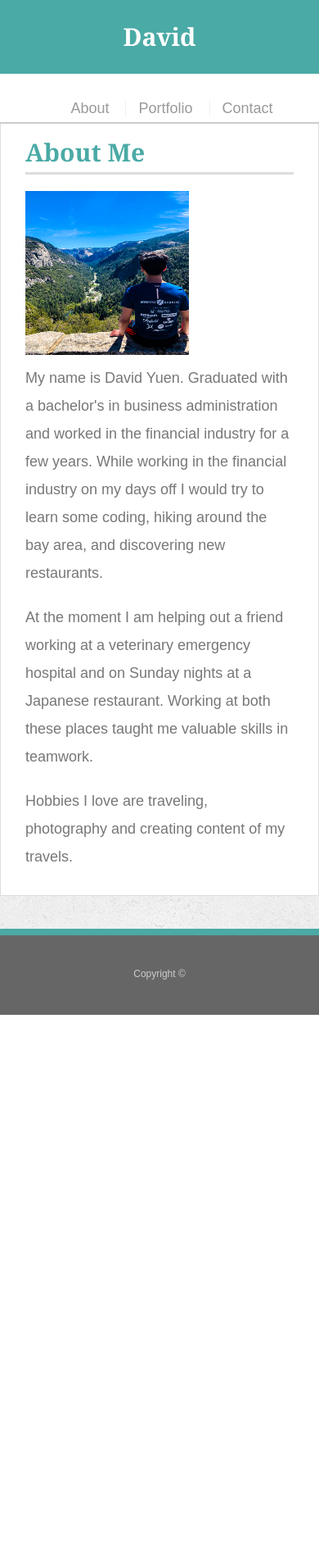
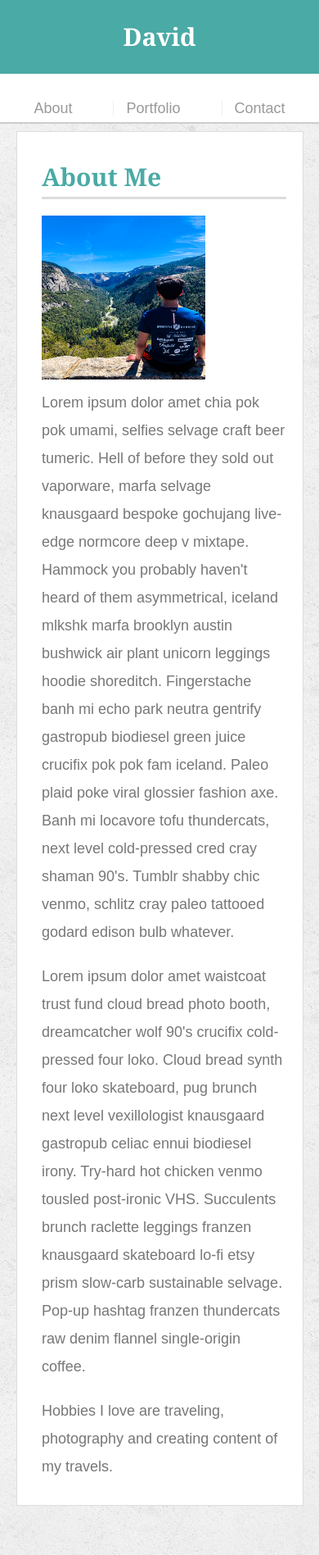
Before and after one commit to dyuen510/responsive-portfolio, a plain HTML site: page index.html in a window 390 px wide. Shown: the top 1897 px of the page at 82% size. Before the commit the page ends 1238 px from the top, so only its background shows below. Drawn offline with Linux system fonts and the light colour scheme.

Commit message:
made pages responsive with @media for 980,768,640. Also added lorem ipsum for content.

```diff
--- a/index.html
+++ b/index.html
@@ -5,6 +5,7 @@
         <meta charset="UTF-8">
         <title> About | David Yuen </title>
         <link rel="stylesheet" type="text/css" href="style.css">
+        <meta name="viewport" content="width=device-width, initial-scale=1.0">
 
     </head>
 
@@ -33,13 +34,10 @@
             <img src = "pic.jpeg" width="200" height="200">
 
             <p>
-                My name is David Yuen. Graduated with a bachelor's in business administration and worked in
-                the financial industry for a few years. While working in the financial industry on my days off I
-                would try to learn some coding, hiking around the bay area, and discovering new restaurants.
+                    Lorem ipsum dolor amet chia pok pok umami, selfies selvage craft beer tumeric. Hell of before they sold out vaporware, marfa selvage knausgaard bespoke gochujang live-edge normcore deep v mixtape. Hammock you probably haven't heard of them asymmetrical, iceland mlkshk marfa brooklyn austin bushwick air plant unicorn leggings hoodie shoreditch. Fingerstache banh mi echo park neutra gentrify gastropub biodiesel green juice crucifix pok pok fam iceland. Paleo plaid poke viral glossier fashion axe. Banh mi locavore tofu thundercats, next level cold-pressed cred cray shaman 90's. Tumblr shabby chic venmo, schlitz cray paleo tattooed godard edison bulb whatever.
             </p>
             <p>
-                 At the moment I am helping out a friend working at a veterinary emergency hospital and on Sunday
-                nights at a Japanese restaurant. Working at both these places taught me valuable skills in teamwork.
+                    Lorem ipsum dolor amet waistcoat trust fund cloud bread photo booth, dreamcatcher wolf 90's crucifix cold-pressed four loko. Cloud bread synth four loko skateboard, pug brunch next level vexillologist knausgaard gastropub celiac ennui biodiesel irony. Try-hard hot chicken venmo tousled post-ironic VHS. Succulents brunch raclette leggings franzen knausgaard skateboard lo-fi etsy prism slow-carb sustainable selvage. Pop-up hashtag franzen thundercats raw denim flannel single-origin coffee.
             </p>
             <p>
                 Hobbies I love are traveling, photography and creating content of my travels.
--- a/style.css
+++ b/style.css
@@ -212,7 +212,9 @@ h3, .sidebar, h2{
     margin-right: 25px;
   }
 
-
+ul{
+  list-style-type:none;
+}
 
 #contact-form ul {
   margin-bottom: 20px;
@@ -253,25 +255,58 @@ input[type=submit] {
 }
 
 
-@media(max-width:980px){
+@media screen and (max-width:960px){
+  .main-container{
 
+    margin-right:40%;
+    margin-bottom:40%;
+    width:60%;
+    margin-left:30px;
+
+  }
+  nav a{
+    text-align:center;
+    padding-right:30px;
+  }
 }
-  @media(max-width:768px){
+  @media screen and (max-width:768px){
+  nav a{
+    text-align:center;
+    padding-right:30px;
+  }
+  .main-section{
+    width:80%;
+    margin-left:20px;
+  }
 
   }
 
 
-@media(max-width:640px){
+@media screen and (max-width:640px){
 
   #logo{
     width:100%;
-    position:static;
+
   }
   nav{
-    width:100%;
     float:left;
     text-align:center;
+    margin:80 px;
+    width:100%
   }
-  .main-container{
-    padding:180px 60px;
+  .main-section{
+
+    margin: 10 10px;
+    width:90%;
+    margin-top:30px;
+    margin-bottom:60px;
+    padding-right:20px;
+    margin-left:20px;
+
+
+
   }
+  footer{
+    width:100%;
+    overflow:auto;
+  }
```
Also changed, not shown: contact.html (+1 -0 lines), portfolio.html (+1 -0 lines).
